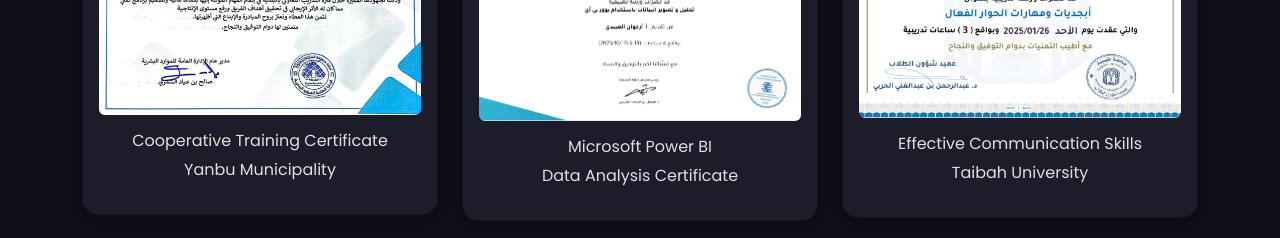
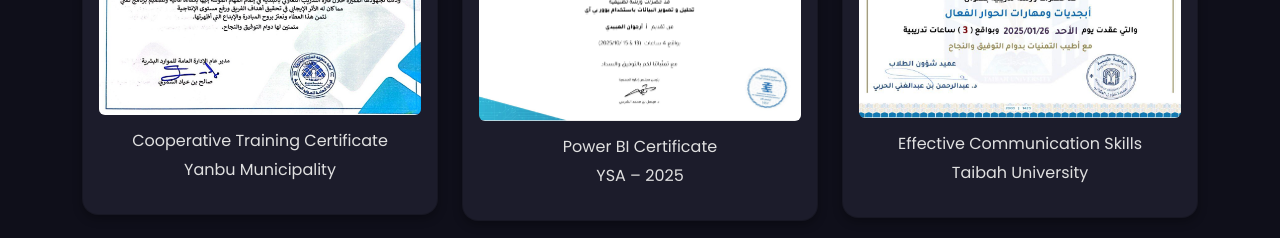
Before and after one commit to Lama-Aljohani/Portfolio, a plain HTML site: page index.html in a window 1280 px wide. Shown: the part 3700-3938 px from the top of the page. Drawn offline with nearby package versions, Linux system fonts and the light colour scheme.

Commit message:
Updated index.html

```diff
--- a/index.html
+++ b/index.html
@@ -203,8 +203,9 @@
       <div class="col-md-4">
         <div class="card portfolio-card text-center p-3">
           <img src="images/certificates/powerbi_certificate.png" class="img-fluid rounded mb-3">
-          <h6>Microsoft Power BI</h6>
-          <p>Data Analysis Certificate</p>
+          <h6> Power BI Certificate</h6>
+          <p>            YSA – 2025
+</p>
         </div>
       </div>
 
```
